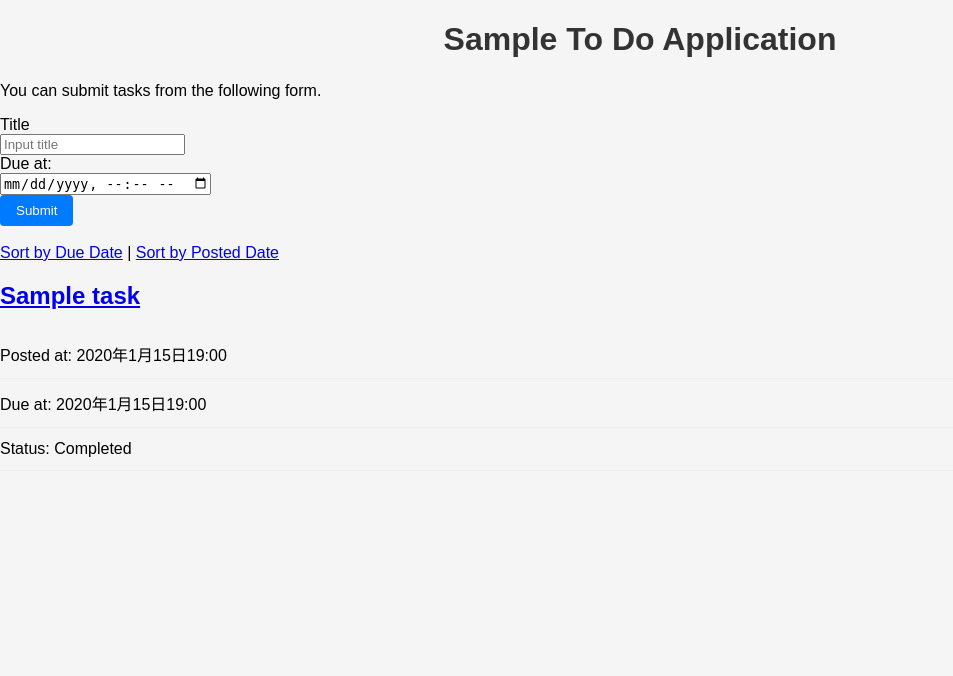
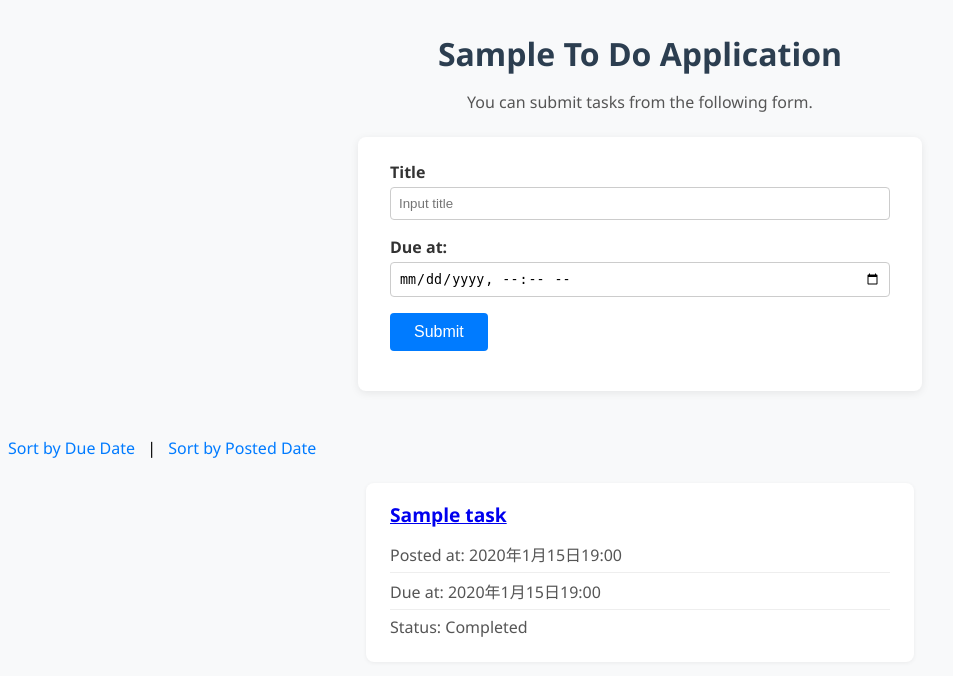
Before and after one commit to Karen0120/django-test-exercise, a Django app: page / in a window 1280 px wide. Shown: the top 676 px of the page, without its empty margins (0-953 px from the left). Run offline with Django 5.2, Linux system fonts and the light colour scheme; tables that the repository leaves empty hold one stand-in row (values such as "Sample post").

Commit message:
css追加2

```diff
--- a/todo/static/todo/style.css
+++ b/todo/static/todo/style.css
@@ -1,45 +1,104 @@
+
+/* index.html 用のしっかりしたCSS */
 
 body {
-    font-family: Arial, sans-serif;
-    background-color: #f5f5f5;
+    font-family: 'Segoe UI', Arial, sans-serif;
+    background: #f8f9fa;
     margin: 0;
     padding: 0;
 }
 
-.container {
-    max-width: 600px;
-    margin: 40px auto;
-    background: #fff;
-    padding: 24px;
-    border-radius: 8px;
-    box-shadow: 0 2px 8px rgba(0,0,0,0.1);
+h1 {
+    text-align: center;
+    color: #2c3e50;
+    margin-top: 32px;
+    margin-bottom: 16px;
 }
 
-h1 {
-    color: #333;
+p {
     text-align: center;
-    margin-bottom: 24px;
+    color: #555;
 }
 
-ul {
+form {
+    background: #fff;
+    max-width: 500px;
+    margin: 24px auto;
+    padding: 24px 32px;
+    border-radius: 8px;
+    box-shadow: 0 2px 8px rgba(0,0,0,0.08);
+}
+
+form div {
+    margin-bottom: 16px;
+}
+
+label {
+    font-weight: bold;
+    color: #333;
+}
+
+input[type="text"], input[type="datetime-local"] {
+    width: 100%;
+    padding: 8px;
+    margin-top: 4px;
+    border: 1px solid #ccc;
+    border-radius: 4px;
+    box-sizing: border-box;
+}
+
+button[type="submit"] {
+    background: #007bff;
+    color: #fff;
+    border: none;
+    padding: 10px 24px;
+    border-radius: 4px;
+    cursor: pointer;
+    font-size: 1em;
+    transition: background 0.2s;
+}
+
+button[type="submit"]:hover {
+    background: #0056b3;
+}
+
+div > a {
+    color: #007bff;
+    text-decoration: none;
+    margin: 0 8px;
+}
+
+div > a:hover {
+    text-decoration: underline;
+}
+
+.text {
+    background: #fff;
+    max-width: 500px;
+    margin: 24px auto;
+    padding: 18px 24px;
+    border-radius: 8px;
+    box-shadow: 0 1px 4px rgba(0,0,0,0.06);
+}
+
+.text h2 {
+    margin: 0 0 8px 0;
+    font-size: 1.2em;
+    color: #34495e;
+}
+
+.text ul {
     list-style: none;
     padding: 0;
+    margin: 0;
 }
 
-li {
-    padding: 12px 0;
+.text li {
+    padding: 6px 0;
+    color: #555;
     border-bottom: 1px solid #eee;
 }
 
-button, input[type="submit"] {
-    background: #007bff;
-    color: #fff;
-    border: none;
-    padding: 8px 16px;
-    border-radius: 4px;
-    cursor: pointer;
+.text li:last-child {
+    border-bottom: none;
 }
-
-button:hover, input[type="submit"]:hover {
-    background: #0056b3;
-}
```
